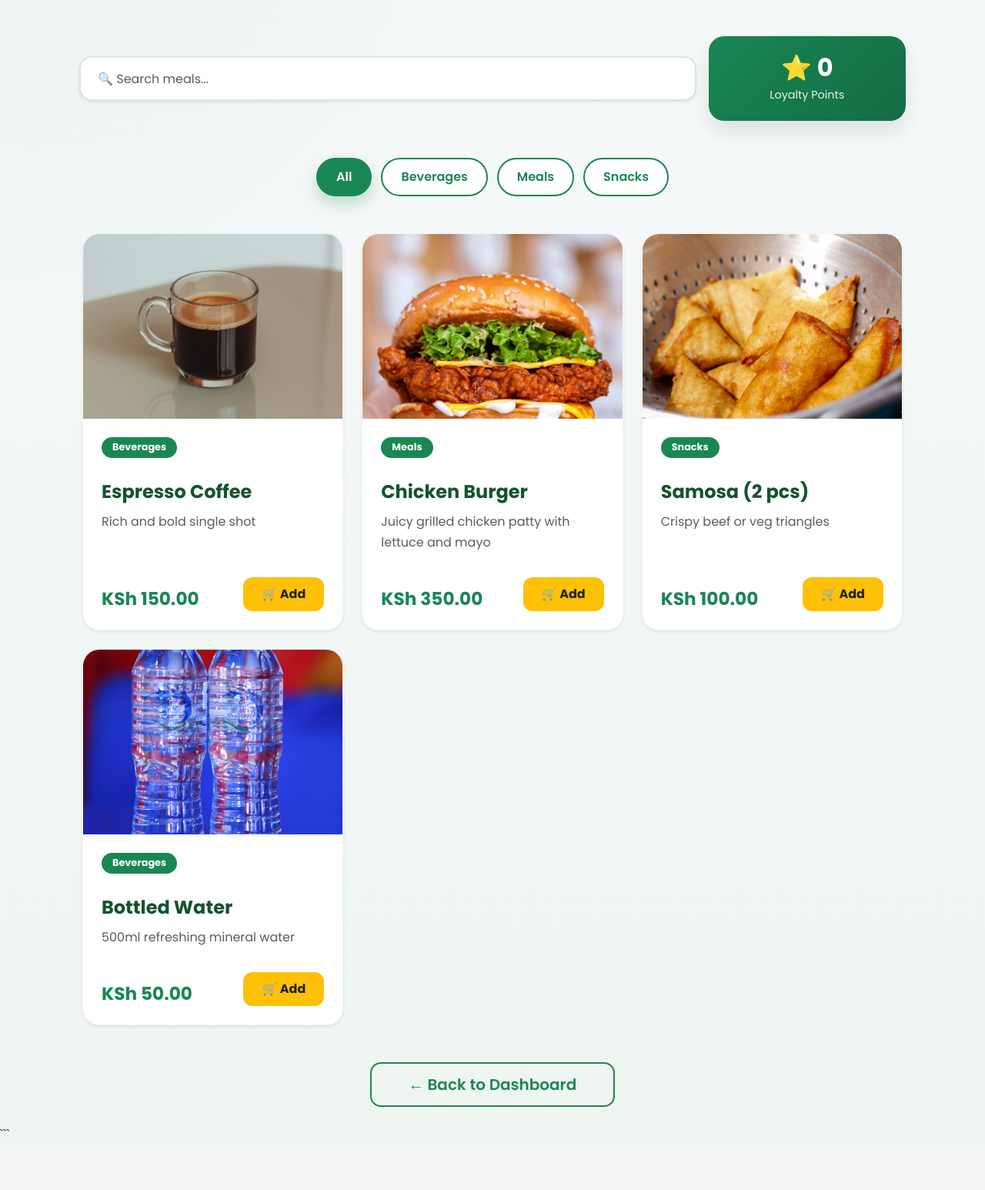
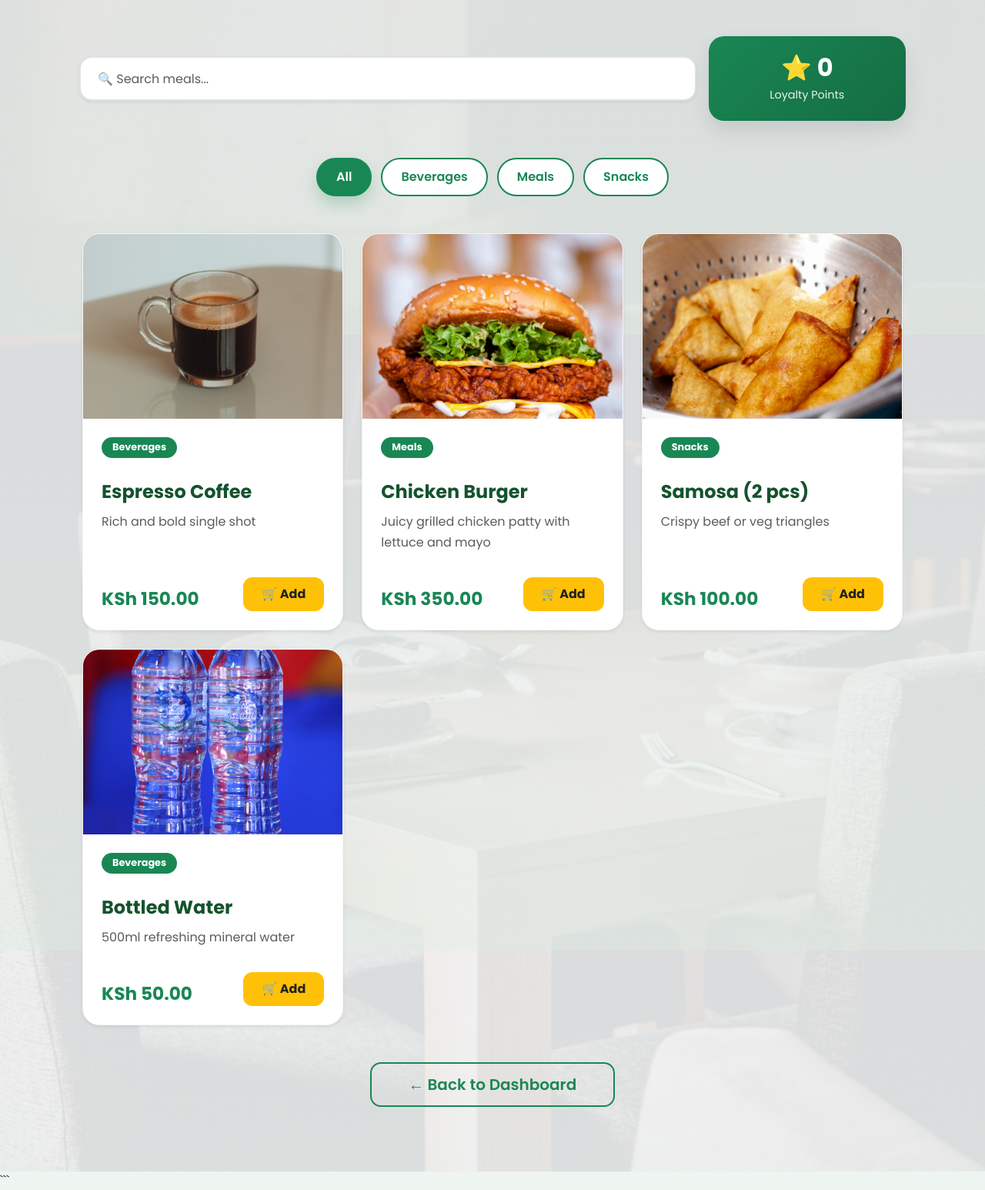
Before and after one commit to munyokiephraim-ctrl/COLRS, a Flask app: page /student/menu in a window 1280 px wide. Shown: the part 365-1911 px from the top of the page at 77% size. Before the commit the page ends 1835 px from the top, so only its background shows below. Run offline with Flask 3, Linux system fonts and the light colour scheme; the visitor is signed in with stand-in values (Sample User, id 1); data comes from the database, SQL or seed files in the repository.

Commit message:
Add student menu background design

```diff
--- a/app/static/css/student.css
+++ b/app/static/css/student.css
@@ -1595,3 +1595,30 @@ img{
     );
 
 }
+
+/* ==========================================================
+   MENU PAGE BACKGROUND
+========================================================== */
+
+.menu-page{
+
+    min-height:100vh;
+
+    background:
+
+        linear-gradient(
+            rgba(248,250,252,.88),
+            rgba(238,245,241,.92)
+        ),
+
+        url("../images/dashboard/promo-banner.jpg");
+
+    background-size:cover;
+
+    background-position:center;
+
+    background-attachment:fixed;
+
+    padding-bottom:60px;
+
+}
--- a/app/templates/student/menu.html
+++ b/app/templates/student/menu.html
@@ -2,7 +2,9 @@
 
 {% block content %}
 
-<div class="container py-4">
+<div class="menu-page">
+
+    <div class="container py-4">
 
     <!-- ================= HERO ================= -->
 
@@ -264,6 +266,8 @@
 
     </div>
 
+    </div>
+
 </div>
 
 
```
